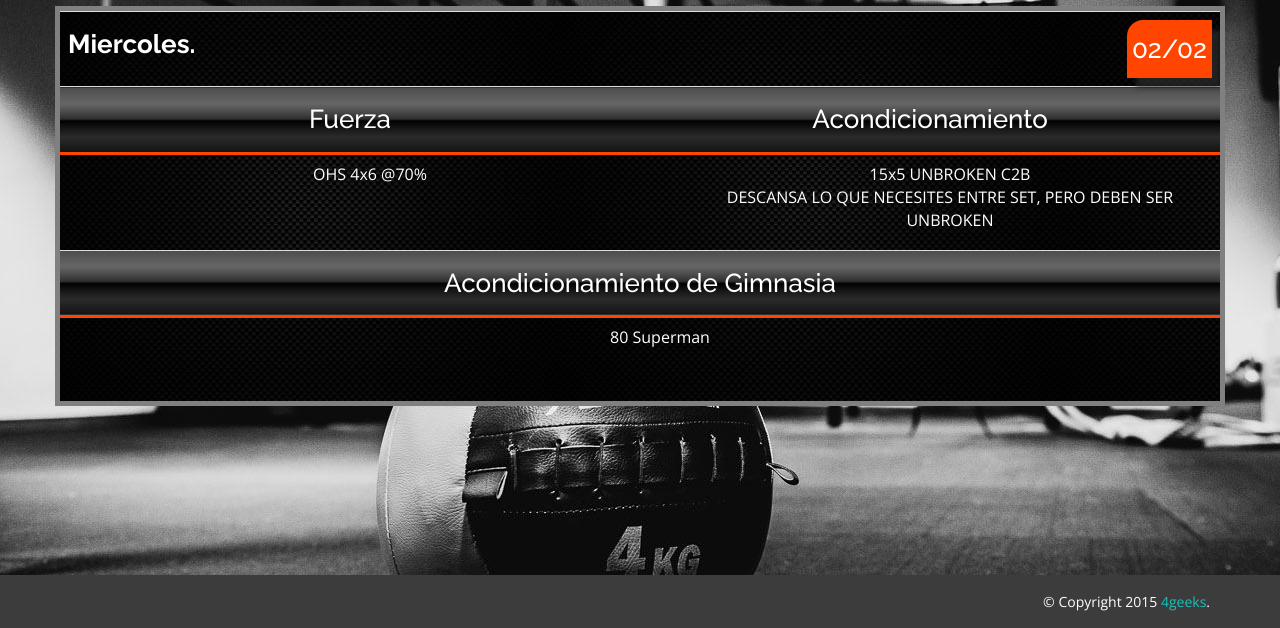
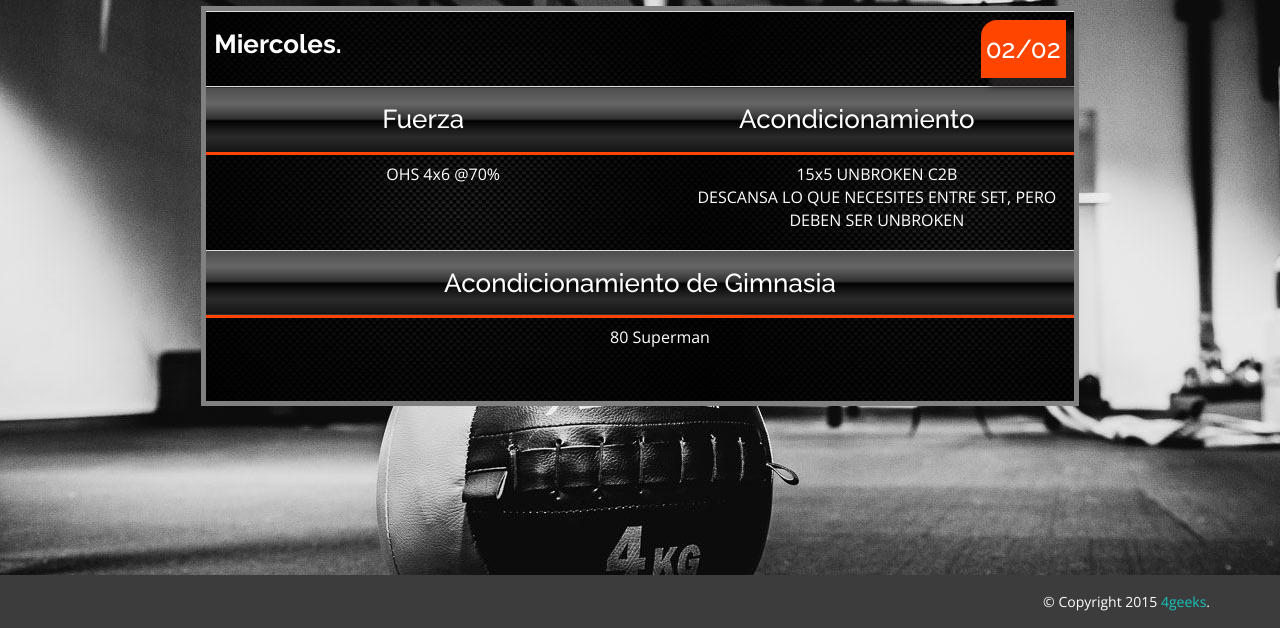
Before and after one commit to galue99/wod, a plain HTML site: page index.html in a window 1280 px wide. Shown: the part 225-853 px from the top of the page. Drawn offline with nearby package versions, Linux system fonts and the light colour scheme.

Commit message:
Subiendo template

```diff
--- a/css/style.css
+++ b/css/style.css
@@ -804,8 +804,9 @@ li{
 	background: url("../img/carbonblack.jpg");
 	border: 5px solid gray;
 	max-width: 500px;
-	min-width: 100%;
+	min-width: 75%;
 	min-height: 400px;
+	margin: 0 auto;
 }
 .title-categories{
 	border-bottom: 3px solid orangered;
--- a/index.html
+++ b/index.html
@@ -63,9 +63,9 @@
                     <button class="signup-button pop-up">WATCH VIDEO</button>
                 </div>-->
                 <div class="row">
-                    <div class="wod">
+                    <div class="wod text-center">
                         <div class="table-responsive">
-                            <table class="table">
+                            <table class="table text-center">
                                 <tr>
                                     <th colspan="2">
                                         <div class="pull-left"> <h4 class="title"><strong>Miercoles.</strong></h4></div>
```
